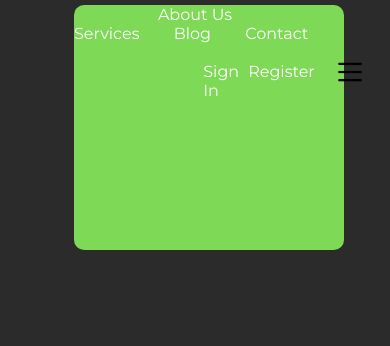
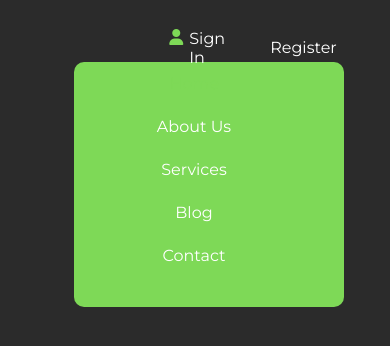
Before and after one commit to hafidaouzi0/green-Navbar, a plain HTML site: page index.html in a window 390 px wide. Drawn offline with Linux system fonts and the light colour scheme.

Commit message:
Update style.css

```diff
--- a/style.css
+++ b/style.css
@@ -124,19 +124,37 @@ span a:hover{
         display: block;
 
     }
-    .list{
+    .list ul{
         position: absolute;
-        top: 5%;
+        top: 60%;
        background-color: #7ED957;
         right: 2%;
+
         width: 270px;
         height: 29vh;
         display: flex;
         flex-direction: column;
         justify-content: flex-start;
         border-radius: 10px;
+        z-index: -1;
+        align-items: center;
     }
+
     .list a{
         display: block;
+        margin: 12px 0;
+		padding: 0px 25px;
+    }
+    .connect{
+        margin-left: 40px;
+       display: flex;
+       align-items: center;
+       margin-bottom: 9px;
+    }
+    .sign{
+       display: flex;
+       margin-right: 20px;
+       margin-left: 10px;
+
     }
 }
```
